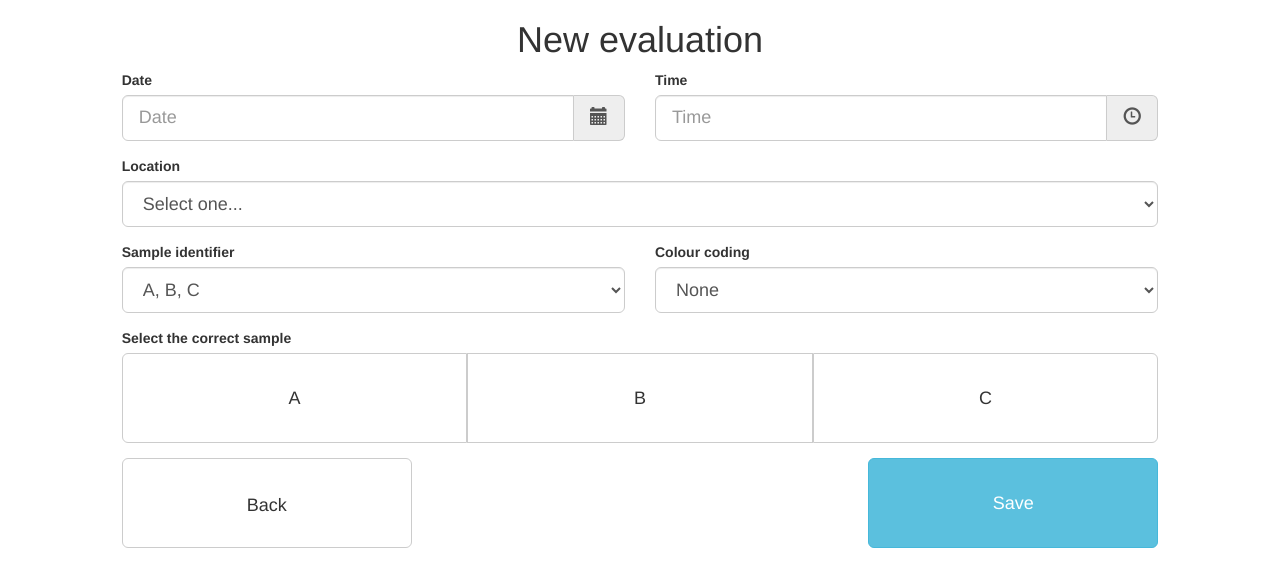
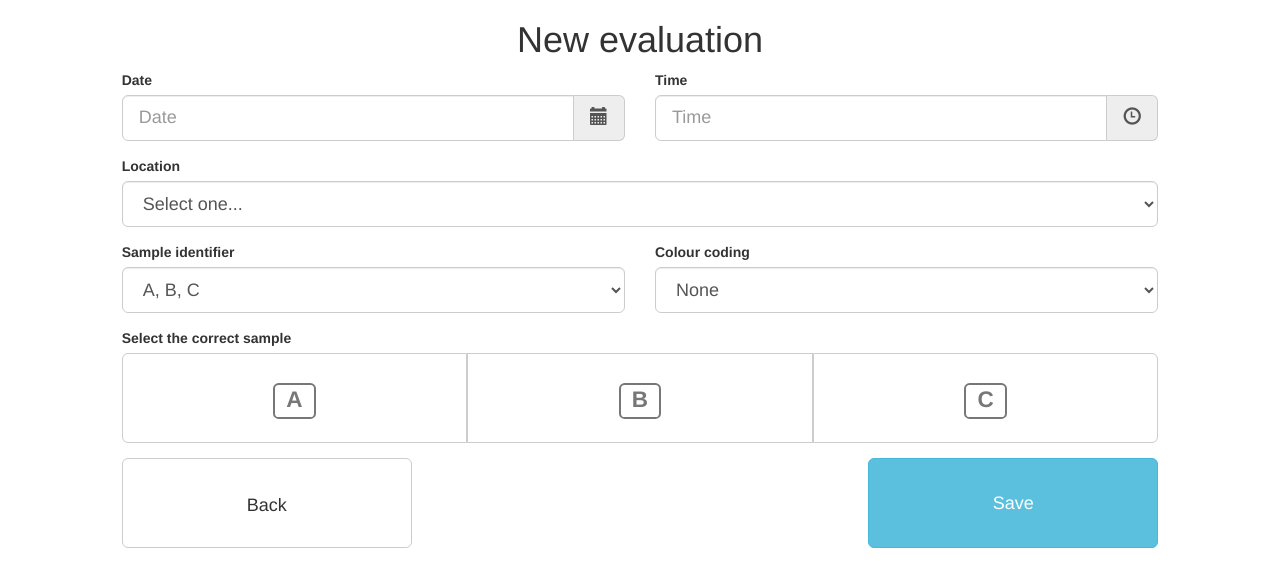
Before and after one commit to CapitalD/triangle-test, a Node server app: page /evaluations/new in a window 1280 px wide. Shown: the top 587 px of the page. Run offline with Node 20, Linux system fonts and the light colour scheme; data that the repository does not hold is empty; some libraries are stand-ins or nearby versions.

Commit message:
Complete rethink of evaluation sample identifiers and colours

```diff
--- a/public/javascripts/triangle.js
+++ b/public/javascripts/triangle.js
@@ -17,16 +17,36 @@ function select_value_to_radio(select_field, radio_field) {
 /* update correct sample radios with chosen identiifer */
 function update_sample_identifiers(select_field, radio_field) {
   $("select[name="+select_field+"]").change(function() {
-    var new_values = $(this).val().split("") ? $(this).val() : ["","",""];
-      $("input[name="+radio_field+"]").each(function(index, value) {
-        var label = $(this).parents("label");
-        var radio = $.parseHTML(label.html())[0];
-        label.html("");
-        label.append(radio).append(new_values[index]);
-      });
+    if ($(this).val()) {
+      var new_values = $(this).val().split("");
+    } else {
+      var new_values = ["&nbsp;&nbsp;","&nbsp;&nbsp;","&nbsp;&nbsp;"];
+    }
+    $("input[name="+radio_field+"]").each(function(index, value) {
+      $(this).parents("label").find("span.label").html(new_values[index]);
+    });
   });
 }
 
+/* update correct sample radios with chosen colour */
+function update_sample_colours(select_field, radio_field) {
+  $("select[name="+select_field+"]").change(function() {
+    var selected = $(this).children().filter(":selected");
+    if (selected.attr("data-colours")) {
+      var colours = selected.attr("data-colours").split(",");
+    } else {
+      var colours = false;
+    }
+
+    $("input[name="+radio_field+"]").each(function(index, value) {
+      if (colours) {
+        $(this).parents("label").find("span.label").removeClass("label-no-colour").addClass("label-default").css("background-color",colours[index]);
+      } else {
+        $(this).parents("label").find("span.label").removeClass("label-default").addClass("label-no-colour").css("background","none");
+      }
+    });
+  });
+}
 
 /* init all tooltips on a page */
 function start_all_tooltips() {
--- a/public/stylesheets/style.css
+++ b/public/stylesheets/style.css
@@ -18,6 +18,22 @@ a[role="button"].option-button {
   width: 21%;
 }
 
+.sample-label {
+  width: 1em;
+  height: 100%;
+}
+
+.no-margin {
+  margin: 0;
+}
+
+.label-no-colour {
+  background: none;
+  padding: 0.1em 0.5em 0.2em;
+  border: 2px solid #777;
+  color: #777;
+}
+
 /* ADJUSTMENTS FOR MOBILE */
 @media (max-width: 767px) {
   .option-button {
--- a/views/new-evaluation.jade
+++ b/views/new-evaluation.jade
@@ -52,7 +52,7 @@ block content
             label(for='colour_coding') Colour coding
             select#colour_coding.form-control.input-lg(name='colour_coding')
               option(value='') None
-              option(value='1') Red, green, blue
+              option(value='1', data-colours='#d9534f,#5cb85c,#337ab7') Red, green, blue
 
       .row
         .col-xs-10.col-xs-offset-1
@@ -61,13 +61,16 @@ block content
             .btn-group.btn-group-justified(data-toggle='buttons')
               label.btn.btn-lg.btn-default.option-button
                 input(type='radio', value='1', name='correct_sample', autocomplete='off')
-                | A
-              label.btn.btn-lg.btn-default
+                h2.no-margin
+                  span.label.label-no-colour A
+              label.btn.btn-lg.btn-default.option-button
                 input(type='radio', value='2', name='correct_sample', autocomplete='off')
-                | B
-              label.btn.btn-lg.btn-default
+                h2.no-margin
+                  span.label.label-no-colour B
+              label.btn.btn-lg.btn-default.option-button
                 input(type='radio', value='3', name='correct_sample', autocomplete='off')
-                | C
+                h2.no-margin
+                  span.label.label-no-colour C
 
       .row
         .col-sm-3.col-xs-offset-1.col-xs-5
@@ -79,3 +82,4 @@ block body_end
   script(type='text/javascript', src='/javascripts/triangle.js')
   script(type='text/javascript')
     | update_sample_identifiers("sample_identifer", "correct_sample");
+    | update_sample_colours("colour_coding", "correct_sample");
```
